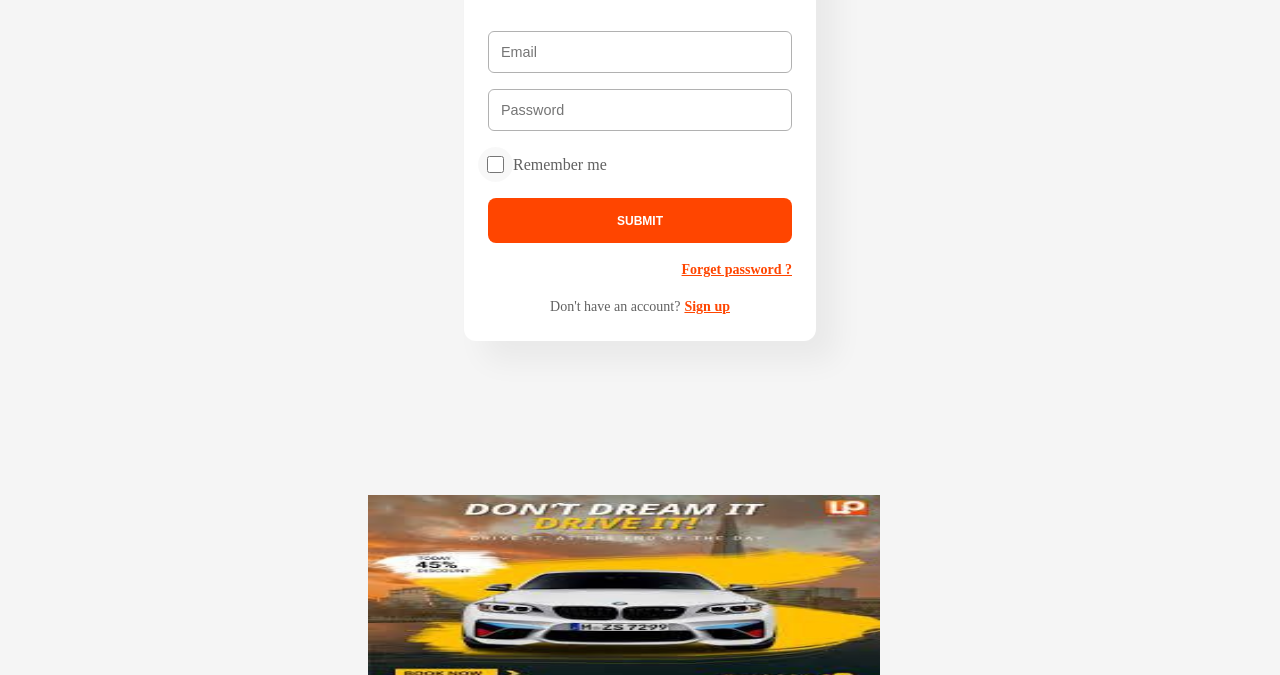
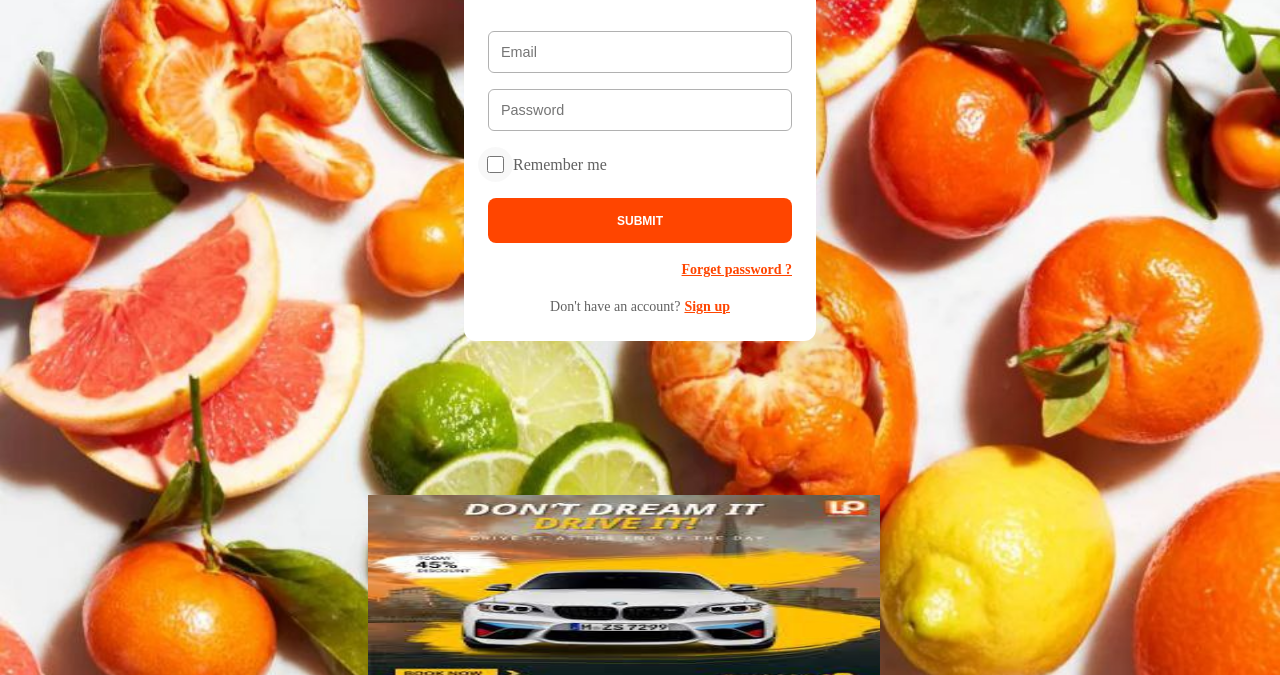
Before and after one commit to itteamj/itteamj.github.io, a plain HTML site: page login.html in a window 1280 px wide. Shown: the part 325-1000 px from the top of the page. Drawn offline with Linux system fonts and the light colour scheme; files whose address does not match are found by name.

Commit message:
Update login.css

```diff
--- a/login.css
+++ b/login.css
@@ -9,7 +9,7 @@
 body {
   width: 100%;
   min-height: 100vh;
-  background-image: url("images\back jomana.jpg");
+  background-image: url("back jomana.jpg");
   background-size: cover;
   background-repeat: no-repeat;
   background-position: center center;
```
